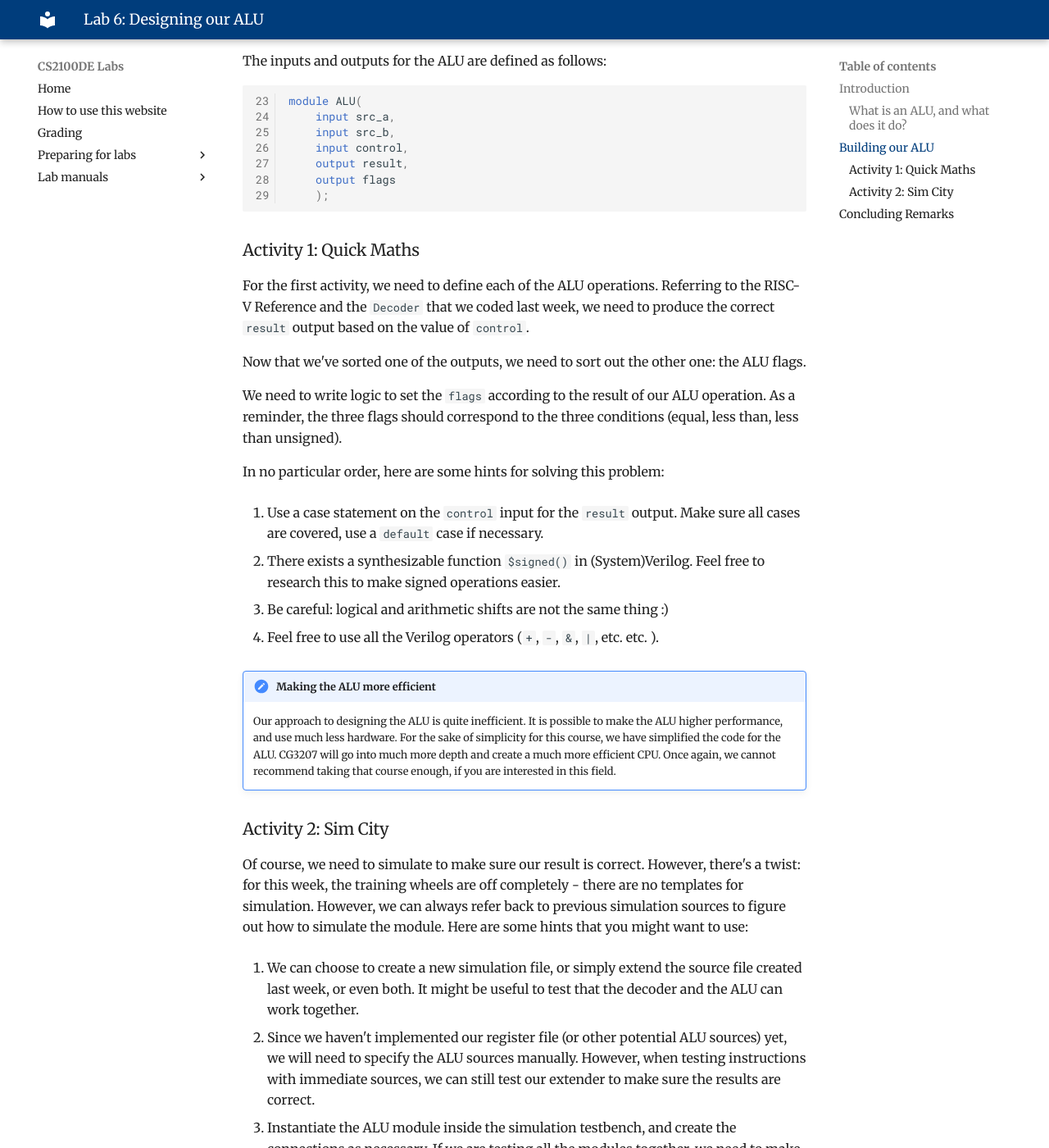
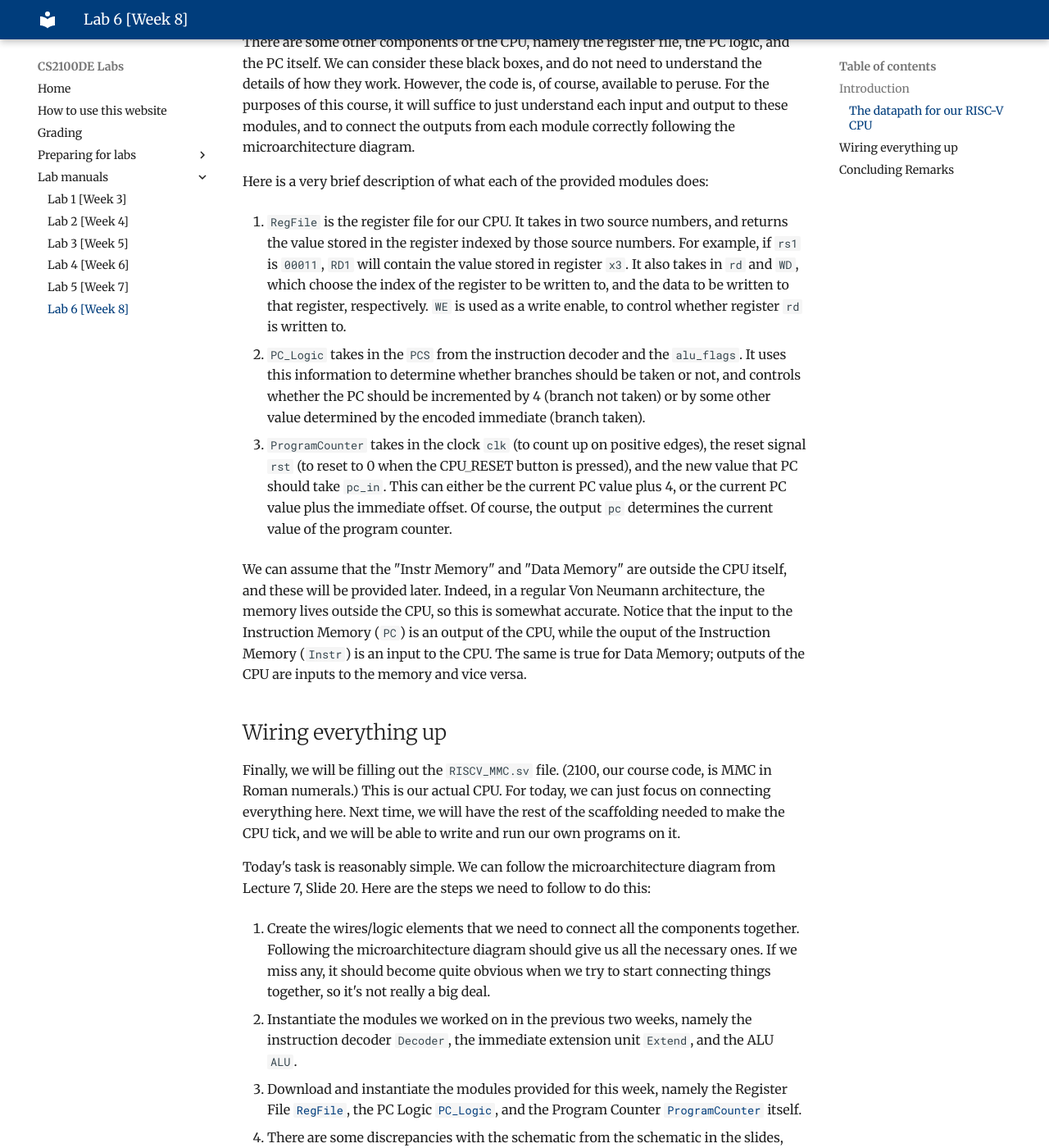
Before and after one commit to NUS-CS2100DE/labs, an MkDocs documentation site: the page built from docs/manuals/06/lab_06.md, in a window 1280 px wide and 1400 px high, scrolled down 1483 px. Shown: the whole window at 82% size. Built offline with MkDocs 1.6.1 and Material for MkDocs 9.7.7, drawn with Linux system fonts in a browser that asks for light colours; some of the changed text lies outside the part shown.

Commit message:
Upload Lab 6

````diff
--- a/docs/manuals/06/lab_06.md
+++ b/docs/manuals/06/lab_06.md
@@ -1,88 +1,82 @@
-# Lab 6: Designing our ALU
+# Lab 7: The data path - putting everything together
 
-Welcome back to CS2100DE! Last week, we made a small step to start creating our own CPU, by decoding instructions and figuring out what each should do. Today, we will work on the ALU - another crucial component of the CPU. Once we have these two components completed, we will have all the most important bits of our CPU ready to go. Then, it's just a matter of connecting everything together correctly, and letting it rip :D
+Welcome back to CS2100DE! We're nearing the final destination. We've built the critical components of our CPU, namely the instruction decoder and the immediate extension unit. Now, it's time to wire everything up and get ready to see it working. By the end of this lab, we should be able to assemble all the components of our CPU together, and get it ready for the final task next week, when we will see the CPU run real programs.
 
 !!! info "Project Work"
 	This manual is part of the final project. You do not need to write a report for this. You should work in your project groups.
 
-Note: Today's lab, unlike all those before, does not closely match the lecture content. However, Lecture 7's content, plus this manual, should suffice to be able to complete this lab.
-
 ## Introduction
 
-### What is an ALU, and what does it do?
+### The datapath for our RISC-V CPU
 
-The ALU, or Arithmetic and Logic Unit, lives at the heart of our CPU. As the name implies, it is in charge of performing all the arithmetic and logic operations for our CPU - which, if you think about it, is almost all of them :D
+Over the past few weeks, we've built the main components of our CPU. Let's explore the functions that these components perform inside our CPU in a bit more detail:
 
-The ALU is a relatively simple block: in our case, it is a block of combinational logic that produces a result, and some flags, based on the inputs provided. Let's break it down into two parts.
+1. The `Decoder` module takes the instruction itself as an input, and it produces a number of control signals as outputs. These are:
+	1. `PCS` goes to the PC Logic block. It determines what the PC should add to the current PC value: either the constant 4 or an offset (for branching).
+	2. `mem_to_reg` controls a multiplexer to select whether the ALU result or the data read from memory should be stored in a register.
+	3. `mem_write` controls the write enable for the data memory. We do not always want to write to memory, only on store instructions.
+	4. `alu_control` chooses the operation the ALU should perform.
+	5. `alu_src_b` controls a multiplexer that chooses whether the second operand of the ALU should be an immediate or a register value.
+	6. `imm_src` tells the Extender module the immediate encoding format to expect.
+	7. `reg_write` controls the write enable for the register file. We do not always want to write to the register file, for example for branch or store instructions.
 
-The result output of the ALU should be the result of performing some arithmetic or logic (figures!) operation on the two inputs. What this operation is, depends on the control signal we provide to the ALU.
+2. The `Extend` module takes the `imm_src` input from the `Decoder` and part of the `instr` input to the CPU. The output goes into the first of the two multiplexers we have (the one controlled by `alu_src_b`). It may be used as an input to the ALU, if the instruction is not an R-type.
 
-Remember that our decoder module has an output `alu_control` that changes depending on the type of instruction. This is the signal we use to determine what operation the ALU should perform: addition, subtraction, logical shift, etc.
+3. We are also given the `ALU` module. It takes two inputs:
+	1. `alu_source_a` always comes from the register file.
+	2. `alu_source_b` may come from the register file (R-type) or the immediate extender (all other types).
 
-??? note "Where are multiplication and division?"
-	Multiplication and division are not part of the base RV32I instruction set. They are instead part of the M extension for multiplication and division operations. The reason for this is that not all systems need hardware multiplication capability, and are better served by having less hardware on board. For example, the Arduino Uno does not feature a multiplication unit, and multiplications are performed in software.
+	It also has two outputs:
+	1. `alu_flags` should go into the PC logic module. These help us determine whether or not a branch in our code should be taken.
+	2. `alu_result` should be used to address our data memory. It should also be connected to the second multiplexer, controlled by `mem_to_reg`, which determines whether the data to be written to the register file comes directly from the ALU, or from the data read from the data memory (`mem_read_data`).
 
-	However, even if we were to implement multiplication and division, we would not implement them in an ALU. Multiplication and division are actually very computationally complex operations compared to, for example, simple addition. So, we would implement these in a separate module, and this module would take many clock cycles to finish computing the result. Due to the complexity of this hardware, it has been left out of CS2100DE. However, [CG3207 does implement a multiplier](https://nus-cg3207.github.io/labs/Lab_3/lab3/), so do take this course if you are interested.
+There are some other components of the CPU, namely the register file, the PC logic, and the PC itself. We can consider these black boxes, and do not need to understand the details of how they work. However, the code is, of course, available to peruse. For the purposes of this course, it will suffice to just understand each input and output to these modules, and to  connect the outputs from each module correctly following the microarchitecture diagram.
 
-The ALU outputs three flags, based on three conditions: equality, less than, and less than unsigned. These flags are useful for performing branch operations.
+Here is a very brief description of what each of the provided modules does:
 
-Recall that there are six different branch instructions in the RISC-V ISA: `beq`, `bne`, `blt`, `bge`, `bltu` and `bgeu`. If we look at them closely, we see that `beq` and `bne` are inverses of each other: that is to say, the condition `eq` (equal) is the logical negative of `ne` (not equal). The same applies for `lt` (less than) and `ge` (greater than or equal) and their unsigned counterparts. So, we can get away with just three flags to check these three conditions: `eq`, `lt` and `ge`.
+1. `RegFile` is the register file for our CPU. It takes in two source numbers, and returns the value stored in the register indexed by those source numbers. For example, if `rs1` is `00011`, `RD1` will contain the value stored in register `x3`. It also takes in `rd` and `WD`, which choose the index of the register to be written to, and the data to be written to that register, respectively. `WE` is used as a write enable, to control whether register `rd` is written to.
 
-These flags will eventually go to the Conditional Unit, which will then determine whether or not a branch should be taken. We will figure this part out later.
+2. `PC_Logic` takes in the `PCS` from the instruction decoder and the `alu_flags`. It uses this information to determine whether branches should be taken or not, and controls whether the PC should be incremented by 4 (branch not taken) or by some other value determined by the encoded immediate (branch taken).
 
-## Building our ALU
+3. `ProgramCounter` takes in the clock `clk` (to count up on positive edges), the reset signal `rst` (to reset to 0 when the CPU_RESET button is pressed), and the new value that PC should take `pc_in`. This can either be the current PC value plus 4, or the current PC value plus the immediate offset. Of course, the output `pc` determines the current value of the program counter.
 
-Download [`ALU.sv`](https://github.com/NUS-CS2100DE/labs/blob/main/lab_templates/week08/ALU.sv) from the GitHub repository. Add it to the Vivado project we created last week.
+We can assume that the "Instr Memory" and "Data Memory" are outside the CPU itself, and these will be provided later. Indeed, in a regular Von Neumann architecture, the memory lives outside the CPU, so this is somewhat accurate. Notice that the input to the Instruction Memory (`PC`) is an output of the CPU, while the ouput of the Instruction Memory (`Instr`) is an input to the CPU. The same is true for Data Memory; outputs of the CPU are inputs to the memory and vice versa.
 
-The inputs and outputs for the ALU are defined as follows:
+## Wiring everything up
 
-```SystemVerilog linenums="23"
-module ALU(
-    input src_a,
-    input src_b,
-    input control,
-    output result,
-    output flags
-    );
-```
+Finally, we will be filling out the `RISCV_MMC.sv` file. (2100, our course code, is MMC in Roman numerals.) This is our actual CPU. For today, we can just focus on connecting everything here. Next time, we will have the rest of the scaffolding needed to make the CPU tick, and we will be able to write and run our own programs on it.
 
-### Activity 1: Quick Maths
+Today's task is reasonably simple. We can follow the microarchitecture diagram from Lecture 7, Slide 20. Here are the steps we need to follow to do this:
 
-For the first activity, we need to define each of the ALU operations. Referring to the RISC-V Reference and the `Decoder` that we coded last week, we need to produce the correct `result` output based on the value of `control`.
+1. Create the wires/logic elements that we need to connect all the components together. Following the microarchitecture diagram should give us all the necessary ones. If we miss any, it should become quite obvious when we try to start connecting things together, so it's not really a big deal.
 
-Now that we've sorted one of the outputs, we need to sort out the other one: the ALU flags.
+2. Instantiate the modules we worked on in the previous two weeks, namely the instruction decoder `Decoder`, the immediate extension unit `Extend`, and the ALU `ALU`.
 
-We need to write logic to set the `flags` according to the result of our ALU operation. As a reminder, the three flags should correspond to the three conditions (equal, less than, less than unsigned).
+3. Download and instantiate the modules provided for this week, namely the Register File [`RegFile`](https://github.com/NUS-CS2100DE/labs/blob/main/lab_templates/week09/RegFile.sv), the PC Logic [`PC_Logic`](https://github.com/NUS-CS2100DE/labs/blob/main/lab_templates/week09/PC_Logic.sv), and the Program Counter [`ProgramCounter`](https://github.com/NUS-CS2100DE/labs/blob/main/lab_templates/week09/ProgramCounter.sv) itself.
 
-In no particular order, here are some hints for solving this problem:
+4. There are some discrepancies with the schematic from the schematic in the slides, namely:
+	1. The `rst` input to the CPU should be connected to the `RESET` signal of the program counter.
+	2. Our instruction decoder takes the full 32 bit instruction, instead of having `funct3`, `opcode` and `funct7` as explicit inputs.
 
-1. Use a case statement on the `control` input for the `result` output. Make sure all cases are covered, use a `default` case if necessary.
+This week, we will not be simulating the code. In the coming weeks, we will have a fairly complex framework to run programs and extensively debug our design.
 
-2. There exists a synthesizable function `$signed()` in (System)Verilog. Feel free to research this to make signed operations easier.
+As usual, here is an unordered collection of tips for writing the code:
 
-3. Be careful: logical and arithmetic shifts are not the same thing :)
+* The ALU's interpretation of the `control` signal may not be consistent with what you have designed in your decoder. Remember to fix it on either of the two sides in order to make it work correctly.
 
-4. Feel free to use all the Verilog operators (`+`, `-`, `&`, `|`, etc. etc. ).
+* Use a consistent naming scheme where possible. Neil personally prefers to use `PascalCase` for module names, and `snake_case` for inputs, outputs, module instances, and logic elements. This is the convention used in most of the source files.
 
-!!! note "Making the ALU more efficient"
-	Our approach to designing the ALU is quite inefficient. It is possible to make the ALU higher performance, and use much less hardware. For the sake of simplicity for this course, we have simplified the code for the ALU. CG3207 will go into much more depth and create a much more efficient CPU. Once again, we cannot recommend taking that course enough, if you are interested in this field.
+* Remember to use the correct bit width for each wire. This is a common issue, and it causes us many headaches that are completely avoidable.
 
-### Activity 2: Sim City
+* Ensure that all the inputs and outputs of each module are connected, and accounted for. Use the RTL Schematic to verify this. In particular, verify that `alu_result`, which is used by two components, is correctly connected.
 
-Of course, we need to simulate to make sure our result is correct. However, there's a twist: for this week, the training wheels are off completely - there are no templates for simulation. However, we can always refer back to previous simulation sources to figure out how to simulate the module. Here are some hints that you might want to use:
-
-1. We can choose to create a new simulation file, or simply extend the source file created last week, or even both. It might be useful to test that the decoder and the ALU can work together.
-
-2. Since we haven't implemented our register file (or other potential ALU sources) yet, we will need to specify the ALU sources manually. However, when testing instructions with immediate sources, we can still test our extender to make sure the results are correct.
-
-3. Instantiate the ALU module inside the simulation testbench, and create the connections as necessary. If we are testing all the modules together, we need to make the connections between them correctly. We may need to add more wires; remember you can use the `logic` keyword in SystemVerilog.
+* Remember, multiplexers can easily be instantiated in your CPU itself using the ternary operator `assign some_wire = (condition) ? value_if_true : value_if_false;`
 
 ## Concluding Remarks
 
-Congratulations on finishing this week's lab! Believe it or not, we have done the lion's share of designing our CPU. The next steps are simply wiring everything up correctly, and testing it rigourously to make sure everything works as expected.
+Nice work! We've built our CPU, and we're ready to see it in action soon.
 
 !!! success "What we should know"
-	* All the different operations the ALU can compute.
-	* The purpose of the flags that the ALU outputs.
-	* How to design a simple ALU that can perform all the operations needed for a basic CPU.
-	* How to write our own simulation testbenches, with little to no guidance.
+	* How the datapath of our RISC-V CPU looks like.
+	* How to go from a schematic to implementation in SystemVerilog.
+	* What all the components and signals inside our CPU do, and why they exist.
--- a/mkdocs.yml
+++ b/mkdocs.yml
@@ -66,7 +66,7 @@ nav:
     - Lab 3 [Week 5]: manuals/03/lab_03.md
     - Lab 4 [Week 6]: manuals/04/lab_04.md
     - Lab 5 [Week 7]: manuals/05/lab_05.md
-    # - Lab 6 [Week 8]: manuals/06/lab_06.md
+    - Lab 6 [Week 8]: manuals/06/lab_06.md
     # - Lab 7 [Week 9]: manuals/07/lab_07.md
     # - Lab 8 [Week 11]: manuals/08/lab_08.md
 plugins:
````
Also changed, not shown: docs/index.md (+1 -1 lines), docs/manuals/06/lab_06_old.md (added, +88 -0 lines), 9 other files.
